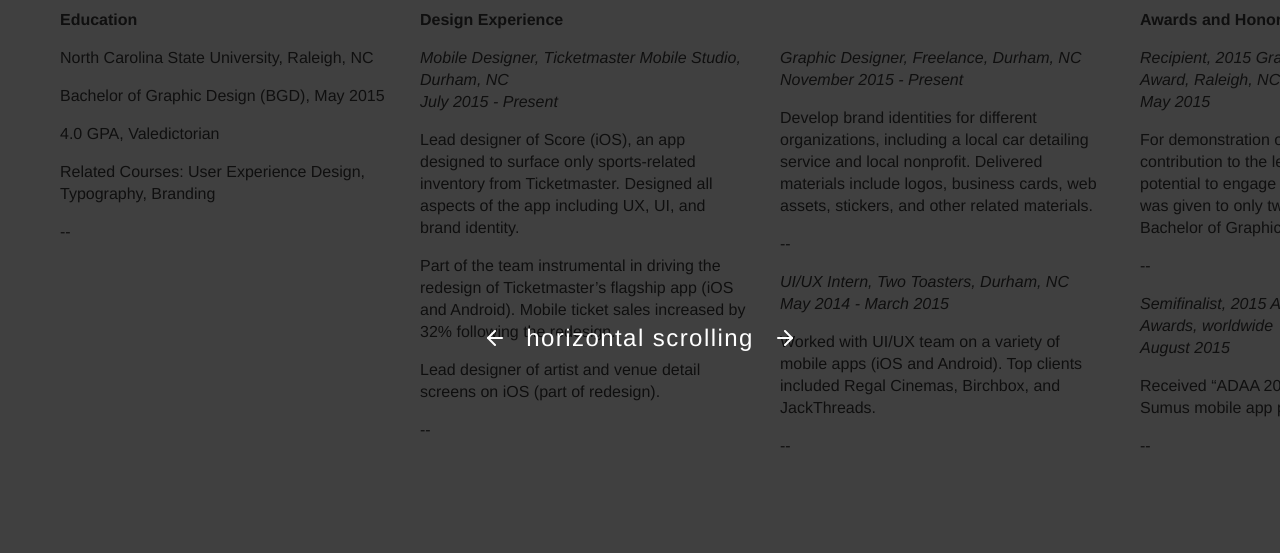
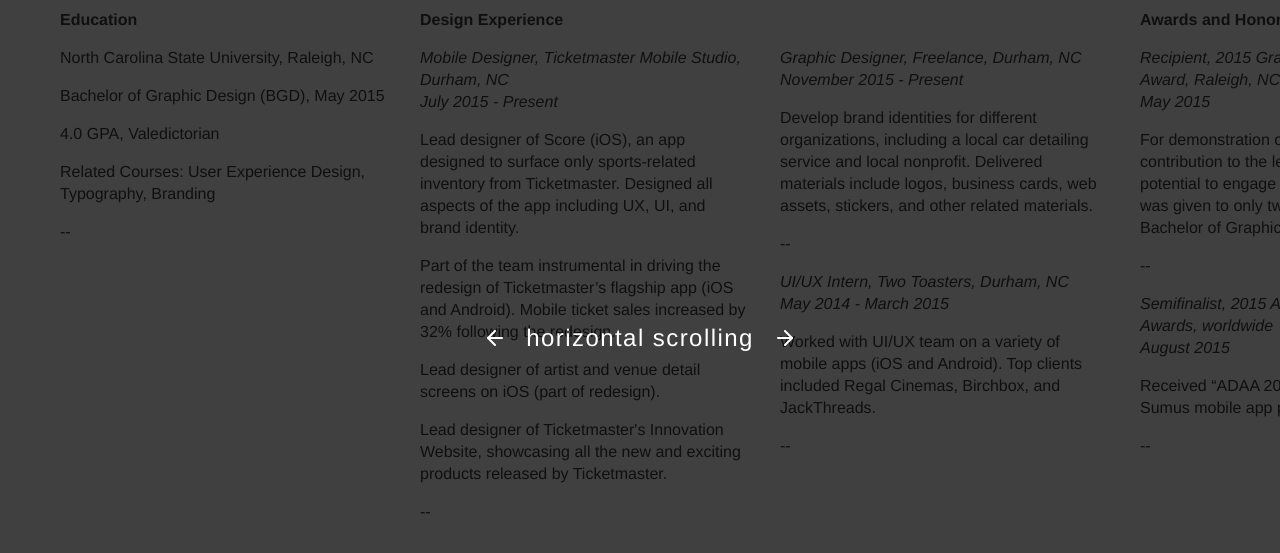
Before and after one commit to wvanderveen/vanderveen, a website: page credentials.html in a window 1280 px wide. Shown: the part 69-622 px from the top of the page. Drawn offline with Linux system fonts and the light colour scheme.

Commit message:
Added a line to TMS credentials section

```diff
--- a/credentials.html
+++ b/credentials.html
@@ -52,6 +52,7 @@
             <p>Lead designer of Score (iOS), an app designed to surface only sports-related inventory from Ticketmaster. Designed all aspects of the app including UX, UI, and brand identity.</p>
             <p>Part of the team instrumental in driving the redesign of Ticketmaster’s flagship app (iOS and Android). Mobile ticket sales increased by 32% following the redesign.</p>
             <p>Lead designer of artist and venue detail screens on iOS (part of redesign).</p>
+            <p>Lead designer of Ticketmaster's Innovation Website, showcasing all the new and exciting products released by Ticketmaster.</p>
             <p>--</p>
           </div>
         </div>
```
Also changed, not shown: 1 other file.
